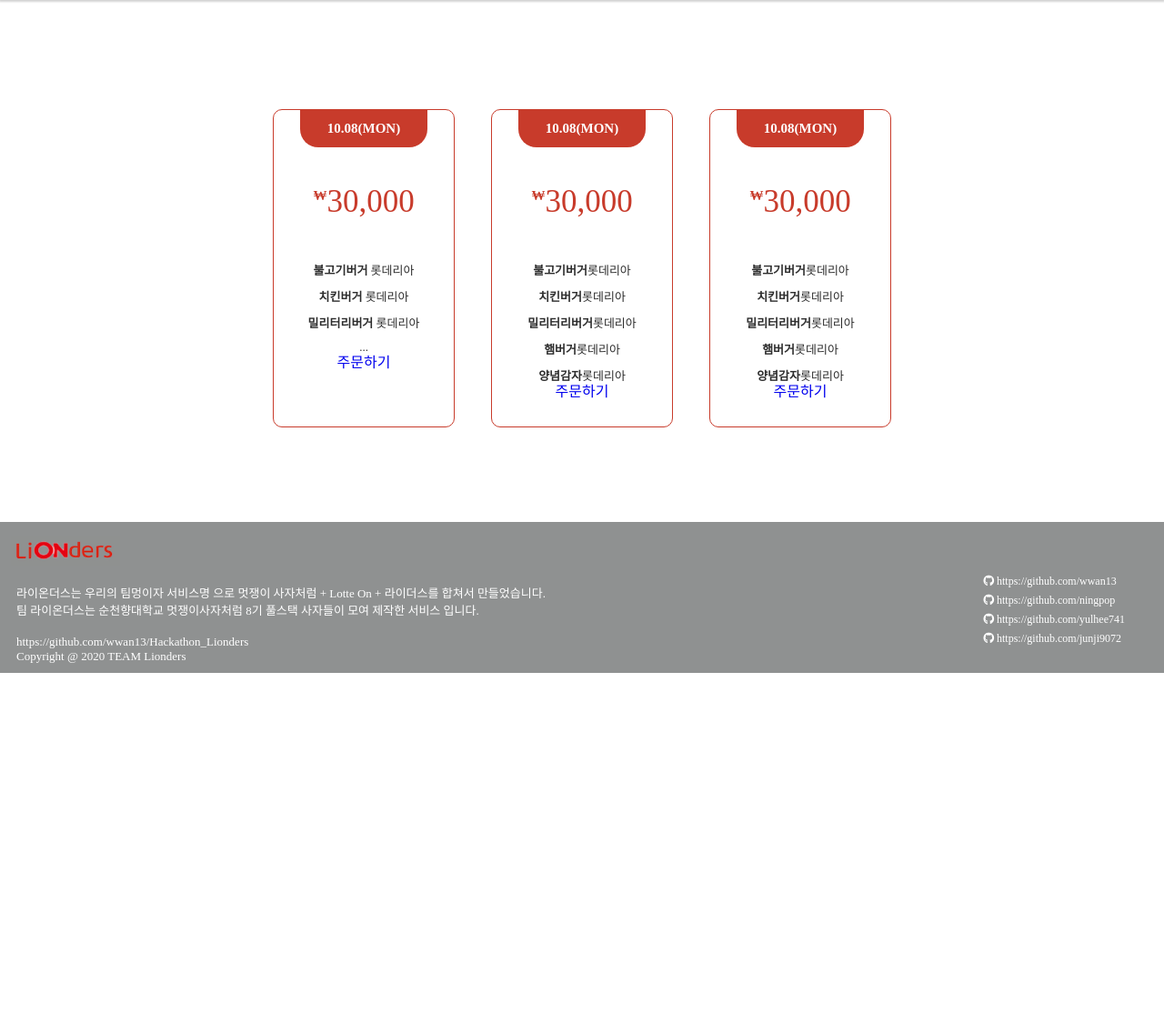
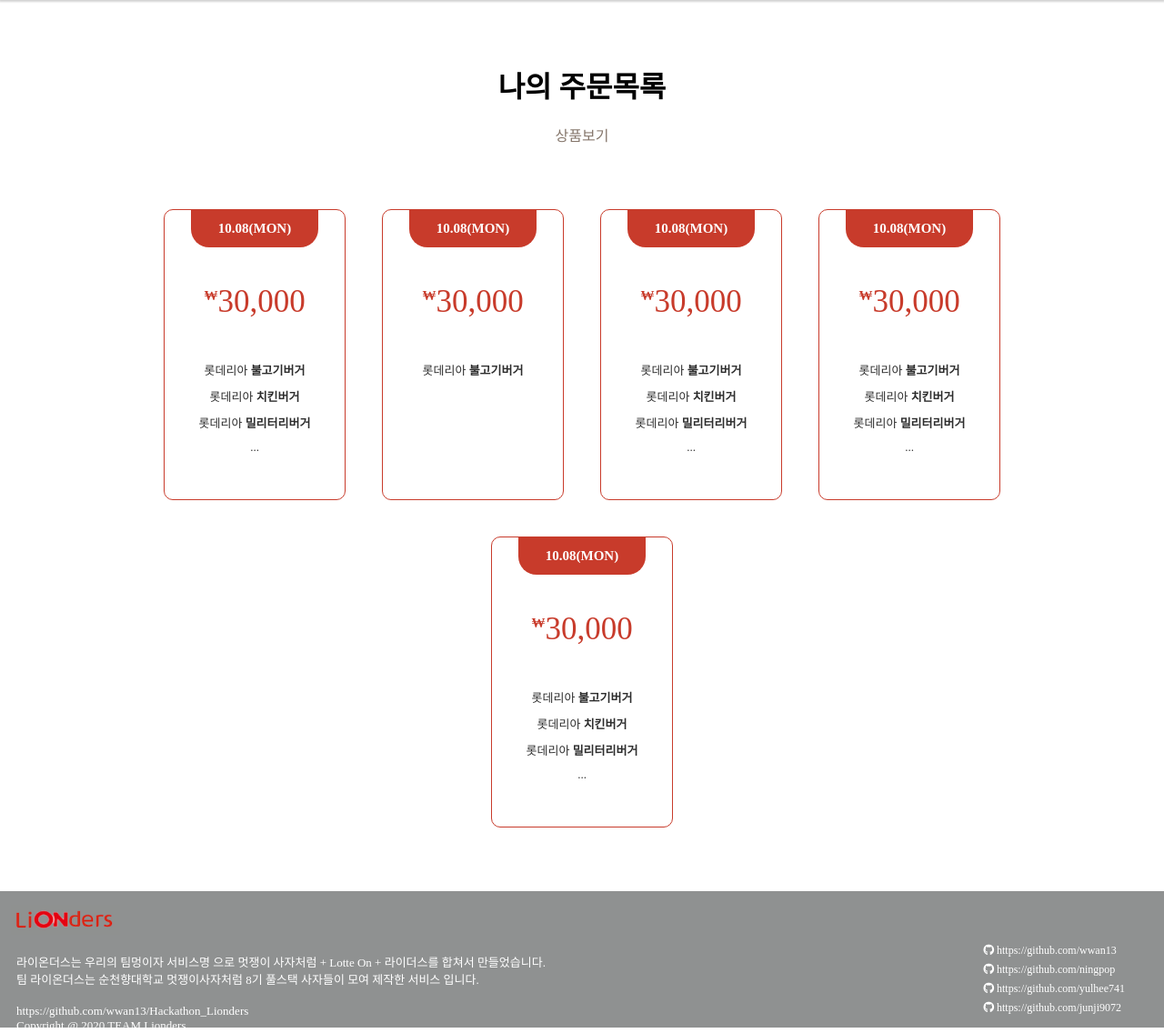
Before and after one commit to wwan13/Hackathon_Lionders, a Django app: page /order/orderlist/ in a window 1280 px wide. Shown: the part 66-1202 px from the top of the page at 91% size. Before the commit the page ends 806 px from the top, so only its background shows below. Run offline with Django 3.2, Linux system fonts and the light colour scheme; data that the repository does not hold is empty; some libraries are stand-ins or nearby versions; some web fonts are replaced.

Commit message:
[taewan] update orderlist page

```diff
--- a/delivery/templates/order_list.html
+++ b/delivery/templates/order_list.html
@@ -47,7 +47,12 @@
 
     {% endfor %} -->
 
+
 <div class="entirebox">
+
+    <h1 class="title">나의 주문목록</h1>
+
+    <a href="#" class="new__btn">상품보기</a>
 
     <div class="cards">
 
@@ -59,9 +64,9 @@
 
             <ul class="item__list">
 
-                <li><strong>불고기버거</strong> 롯데리아</li>
-                <li><strong>치킨버거</strong> 롯데리아</li>
-                <li><strong>밀리터리버거</strong> 롯데리아</li>
+                <li>롯데리아 <strong>불고기버거</strong></li>
+                <li>롯데리아 <strong>치킨버거</strong></li>
+                <li>롯데리아 <strong>밀리터리버거</strong></li>
                 <li>...</li>
 
             </ul>
@@ -78,11 +83,25 @@
 
             <ul class="item__list">
 
-                <li><strong>불고기버거</strong>롯데리아</li>
-                <li><strong>치킨버거</strong>롯데리아</li>
-                <li><strong>밀리터리버거</strong>롯데리아</li>
-                <li><strong>햄버거</strong>롯데리아</li>
-                <li><strong>양념감자</strong>롯데리아</li>
+                <li>롯데리아 <strong>불고기버거</strong></li>
+
+
+            </ul>
+
+            <a href="#" class="order__btn">주문하기</a>
+        </div>
+        <div class="order__card">
+
+            <h3 class="card__header">10.08(MON)</h3>
+
+            <div class="card__price"><sup>₩</sup>30,000</div>
+
+            <ul class="item__list">
+
+                <li>롯데리아 <strong>불고기버거</strong></li>
+                <li>롯데리아 <strong>치킨버거</strong></li>
+                <li>롯데리아 <strong>밀리터리버거</strong></li>
+                <li>...</li>
 
             </ul>
 
@@ -98,11 +117,10 @@
 
             <ul class="item__list">
 
-                <li><strong>불고기버거</strong>롯데리아</li>
-                <li><strong>치킨버거</strong>롯데리아</li>
-                <li><strong>밀리터리버거</strong>롯데리아</li>
-                <li><strong>햄버거</strong>롯데리아</li>
-                <li><strong>양념감자</strong>롯데리아</li>
+                <li>롯데리아 <strong>불고기버거</strong></li>
+                <li>롯데리아 <strong>치킨버거</strong></li>
+                <li>롯데리아 <strong>밀리터리버거</strong></li>
+                <li>...</li>
 
             </ul>
 
@@ -110,8 +128,29 @@
 
         </div>
 
+        <div class="order__card">
+
+            <h3 class="card__header">10.08(MON)</h3>
+
+            <div class="card__price"><sup>₩</sup>30,000</div>
+
+            <ul class="item__list">
+
+                <li>롯데리아 <strong>불고기버거</strong></li>
+                <li>롯데리아 <strong>치킨버거</strong></li>
+                <li>롯데리아 <strong>밀리터리버거</strong></li>
+                <li>...</li>
+
+            </ul>
+
+            <a href="#" class="order__btn">주문하기</a>
+
+        </div>
+
+
     </div>
 
 </div>
 
+
 {% endblock %}
--- a/static/css/base.css
+++ b/static/css/base.css
@@ -109,7 +109,7 @@
     left: 0%;
     bottom: 0%;
     width: 100%;
-    /* height: 150px; */
+    height: 150px;
     background-color: #8F9191;
 }
 
--- a/static/css/orderlist.css
+++ b/static/css/orderlist.css
@@ -14,19 +14,25 @@
     list-style: none;
 }
 
+.title {
+    text-align: center;
+    padding-top: 70px;
+}
+
 
 .entirebox {
     display: flex;
     align-items: center;
     justify-content: center;
+    flex-direction: column;
 }
 
 .cards {
     display: flex;
     justify-content: center;
-    padding: 100px 0px;
+    padding: 50px 0px;
     flex-wrap: wrap;
-    width: 80%;
+    width: 90%;
     /* background-color: beige; */
 }
 
@@ -34,7 +40,7 @@
     border: 1px solid var(--lotte-red);
     text-align: center;
     border-radius: 10px;
-    height: 350px;
+    height: 320px;
     width: 200px;
     margin: 20px 20px;
     color: #2d2d2d;
@@ -51,19 +57,20 @@
     font-weight: 600;
     border-radius: 0px 0px 20px 20px;
     text-transform: uppercase;
-    transition: .4s linear;
+    transition: .3s linear;
 }
 
 .order__card:hover .card__header {
-    box-shadow: 0 0 0 7em var(--lotte-red);
-    color: #ffffff;
+    box-shadow: 0 0 0 6em var(--lotte-red);
+    color: var(--lotte-red);
+    padding: 5px;
 }
 
 .card__price {
     font-size: 35px;
     margin: 40px;
     color: var(--lotte-red);
-    transition: .6s linear;
+    transition: .4s linear;
 }
 
 .card__price sup {
@@ -81,6 +88,19 @@
 }
 
 .order__btn {
+    display: block;
     position: relative;
-    bottom: 3%;
+    margin-top: 20px;
+    color: #ffffff;
+    transition: .3s;
 }
+
+.order__card:hover .order__btn {
+    color: var(--lotte-red);
+}
+
+.new__btn {
+    margin-top: 20px;
+    text-align: center;
+    color: var(--lotte-shampagne-gold);
+}
```
